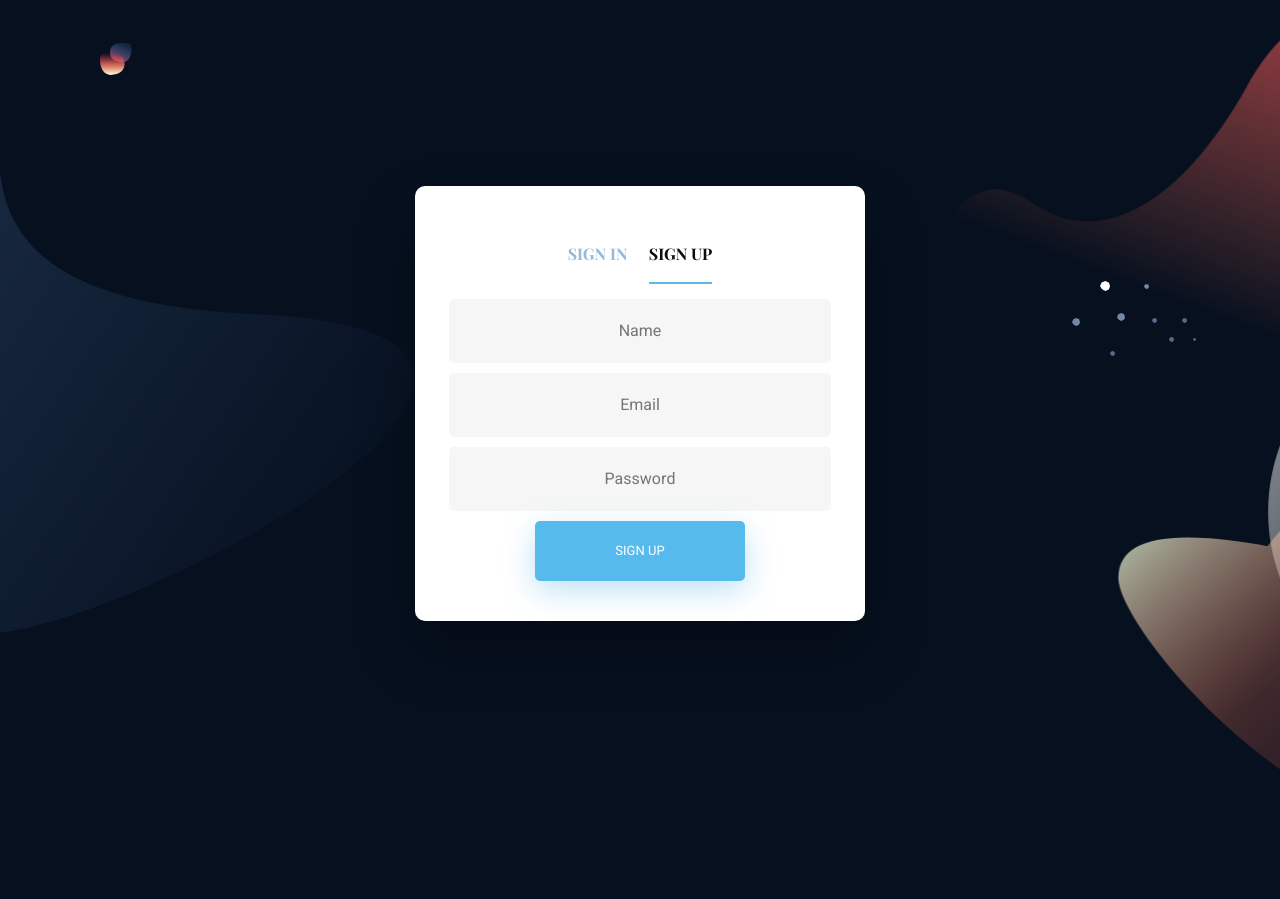
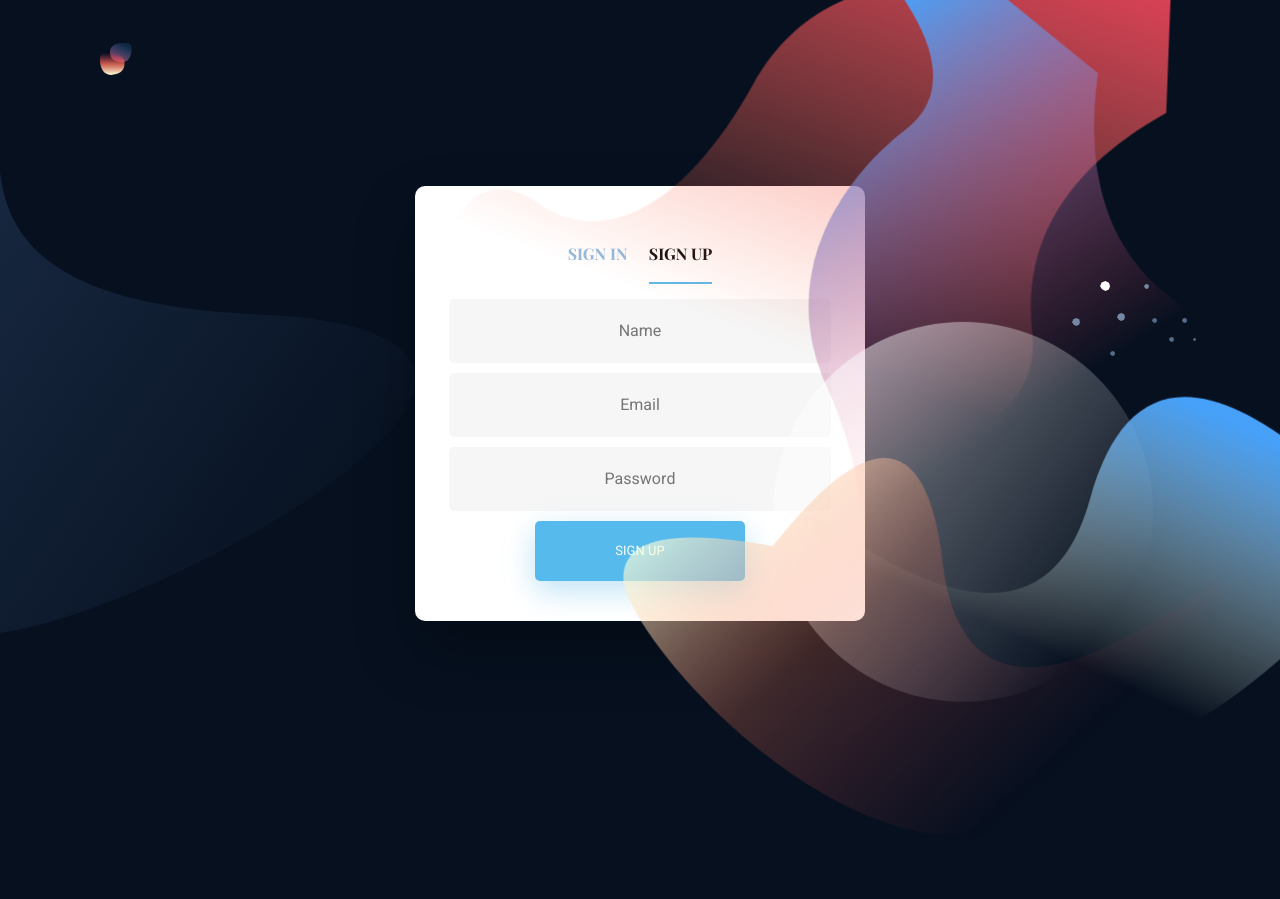
Before and after one commit to priyanshu-shubham/projectLapGrp4_whtthephish, a Flask app: page /signUp in a window 1280 px wide. Run offline with Flask 2, Linux system fonts and the light colour scheme.

Commit message:
adjusted svg

```diff
--- a/src/templates/login.html
+++ b/src/templates/login.html
@@ -70,7 +70,7 @@
 							</div>
 						</div>
 						<div class="hero-app" style="margin-top: 100px;">
-							<div class="hero-app-illustration">
+							<div class="hero-app-illustration" style="left:-752px;">
 								<svg width="999" height="931" xmlns="http://www.w3.org/2000/svg">
 									<defs>
 										<linearGradient x1="92.827%" y1="0%" x2="53.422%" y2="80.087%" id="hero-shape-a">
--- a/src/templates/signUp.html
+++ b/src/templates/signUp.html
@@ -64,7 +64,7 @@
 							</div>
 						</div>
 						<div class="hero-app" style="margin-top: 100px;">
-							<div class="hero-app-illustration">
+							<div class="hero-app-illustration" style="left:-752px;">
 								<svg width="999" height="931" xmlns="http://www.w3.org/2000/svg">
 									<defs>
 										<linearGradient x1="92.827%" y1="0%" x2="53.422%" y2="80.087%" id="hero-shape-a">
```
